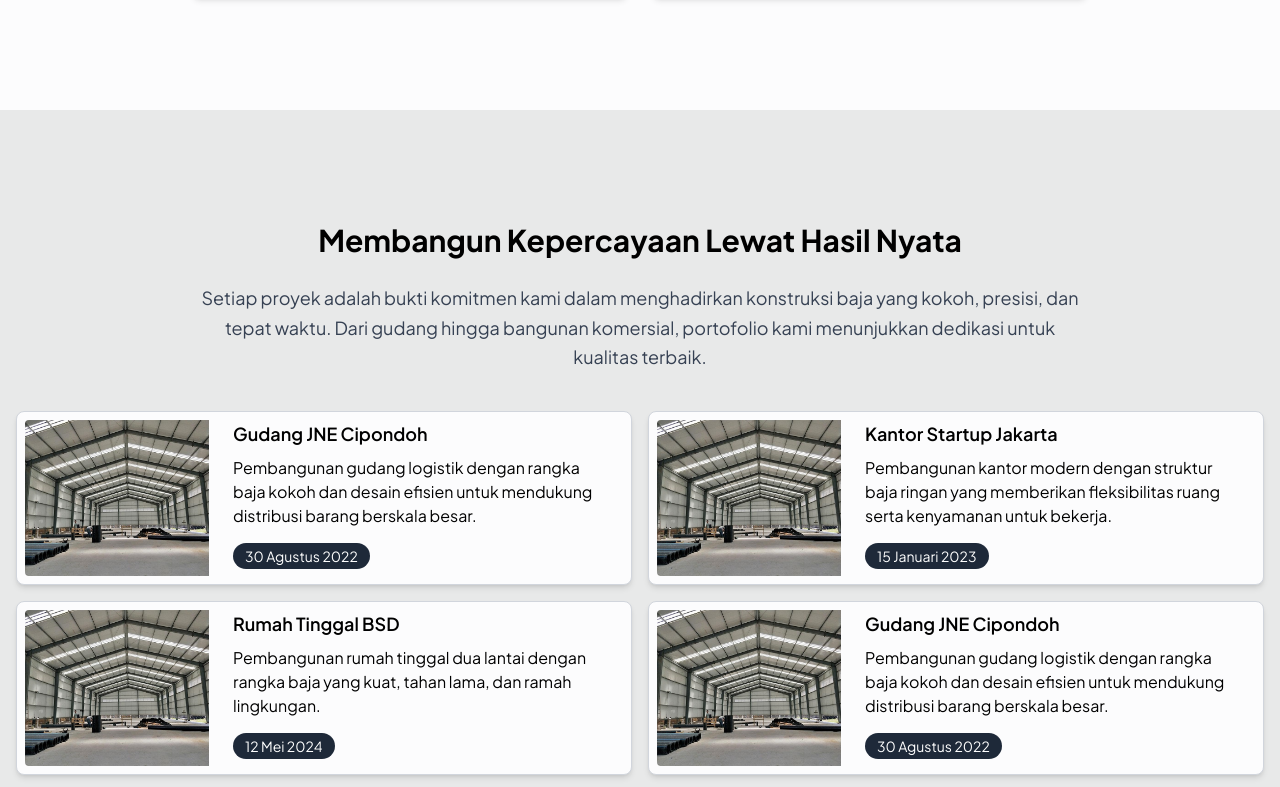
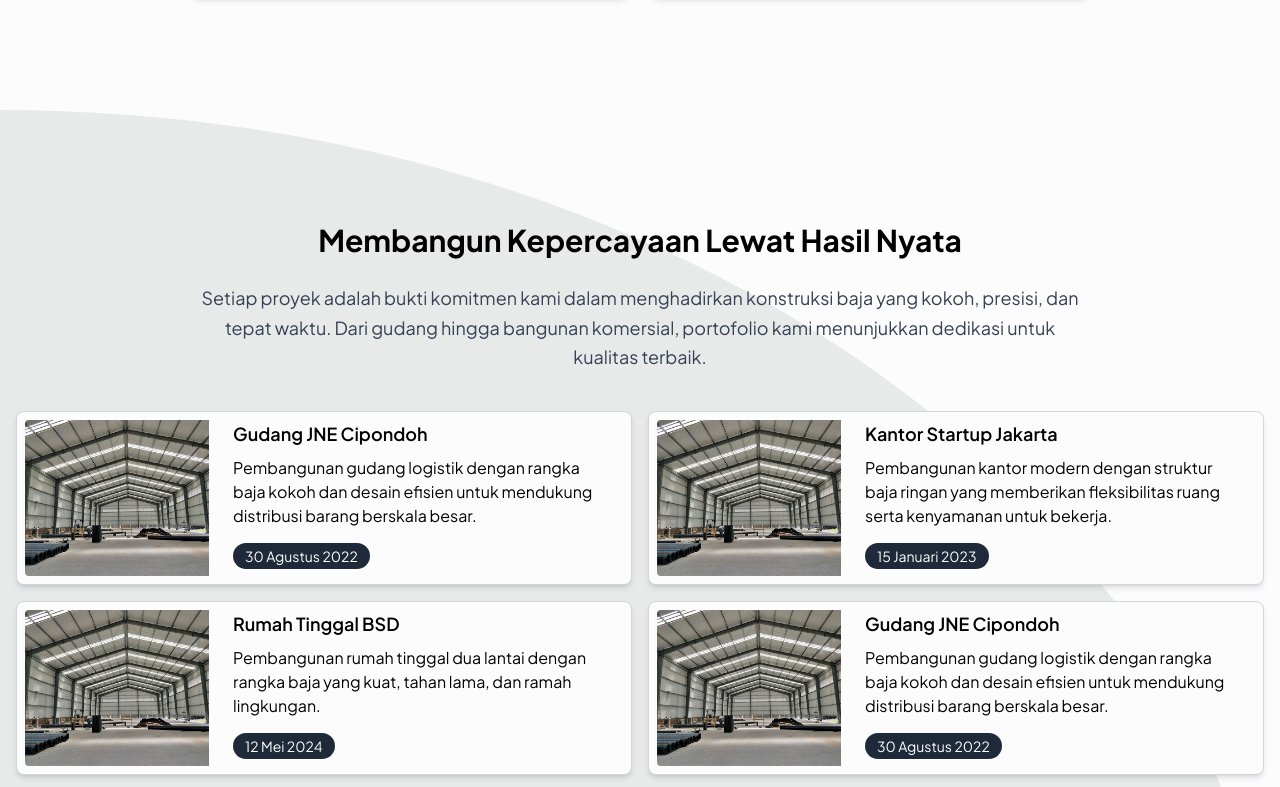
Before and after one commit to yudhisrana/steel-construction, a React (Vite) app: page / in a window 1280 px wide. Shown: the part 2893-3680 px from the top of the page. Built offline with nearby package versions, Linux system fonts and the light colour scheme.

Commit message:
add background section portfolio

```diff
--- a/src/components/portfolio.tsx
+++ b/src/components/portfolio.tsx
@@ -2,10 +2,8 @@ import { PortfolioCard } from "../data";
 
 const Portfolio = () => {
   return (
-    <section
-      id="Portofolio"
-      className="scroll-mt-12 bg-[#E8E9E9] py-24 lg:py-28"
-    >
+    <section id="Portofolio" className="scroll-mt-12 bg-[#FCFCFD]">
+      <div className="rounded-tr-[100%] bg-[#E8E9E9] py-24 lg:py-28">
         <div className="mx-auto max-w-7xl space-y-10 px-4">
           {/* content 1 */}
           <div className="mx-auto max-w-4xl space-y-6 text-center">
@@ -45,6 +43,7 @@ const Portfolio = () => {
             ))}
           </div>
         </div>
+      </div>
     </section>
   );
 };
```
Lines whose indentation alone changed are shown as unchanged.
